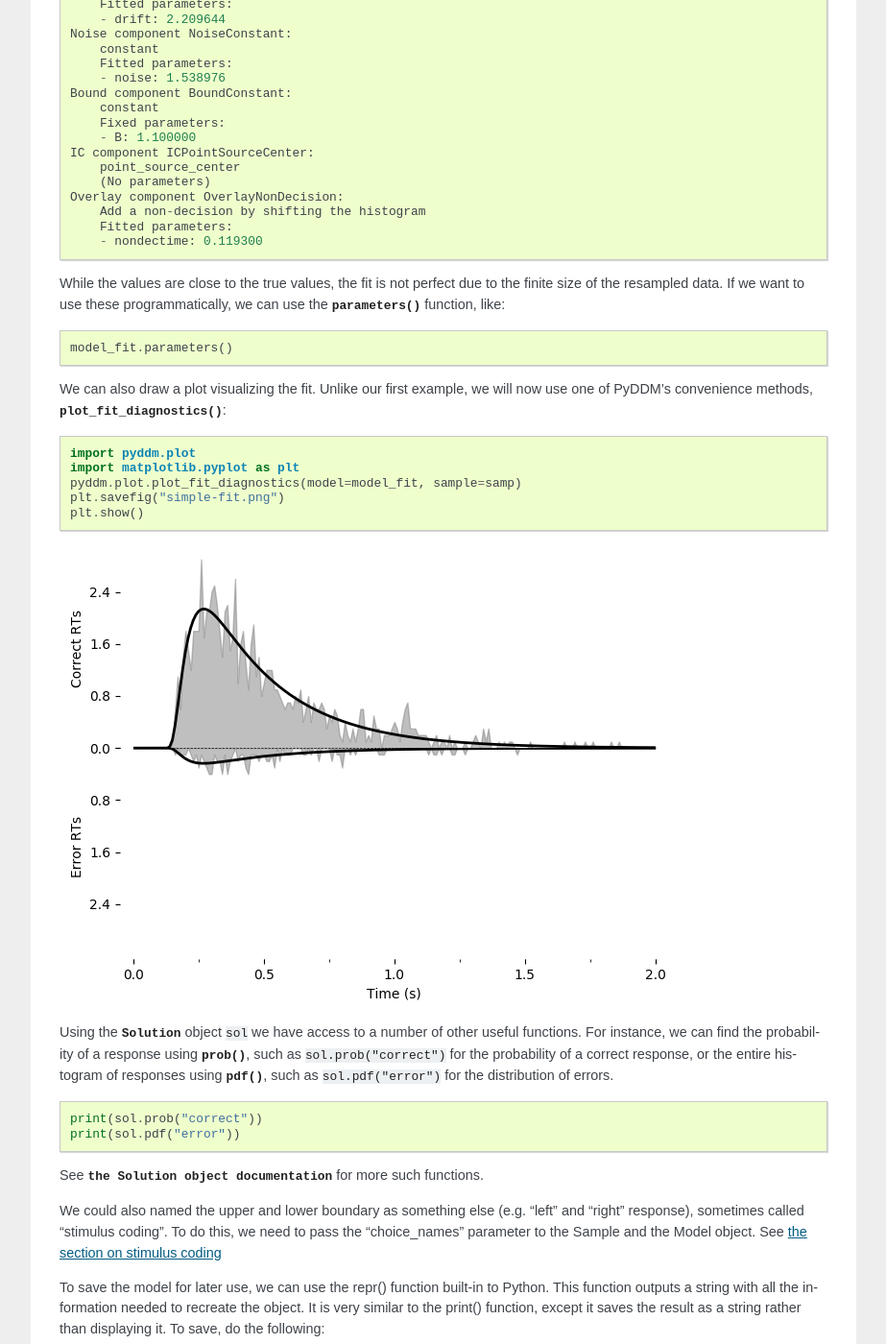
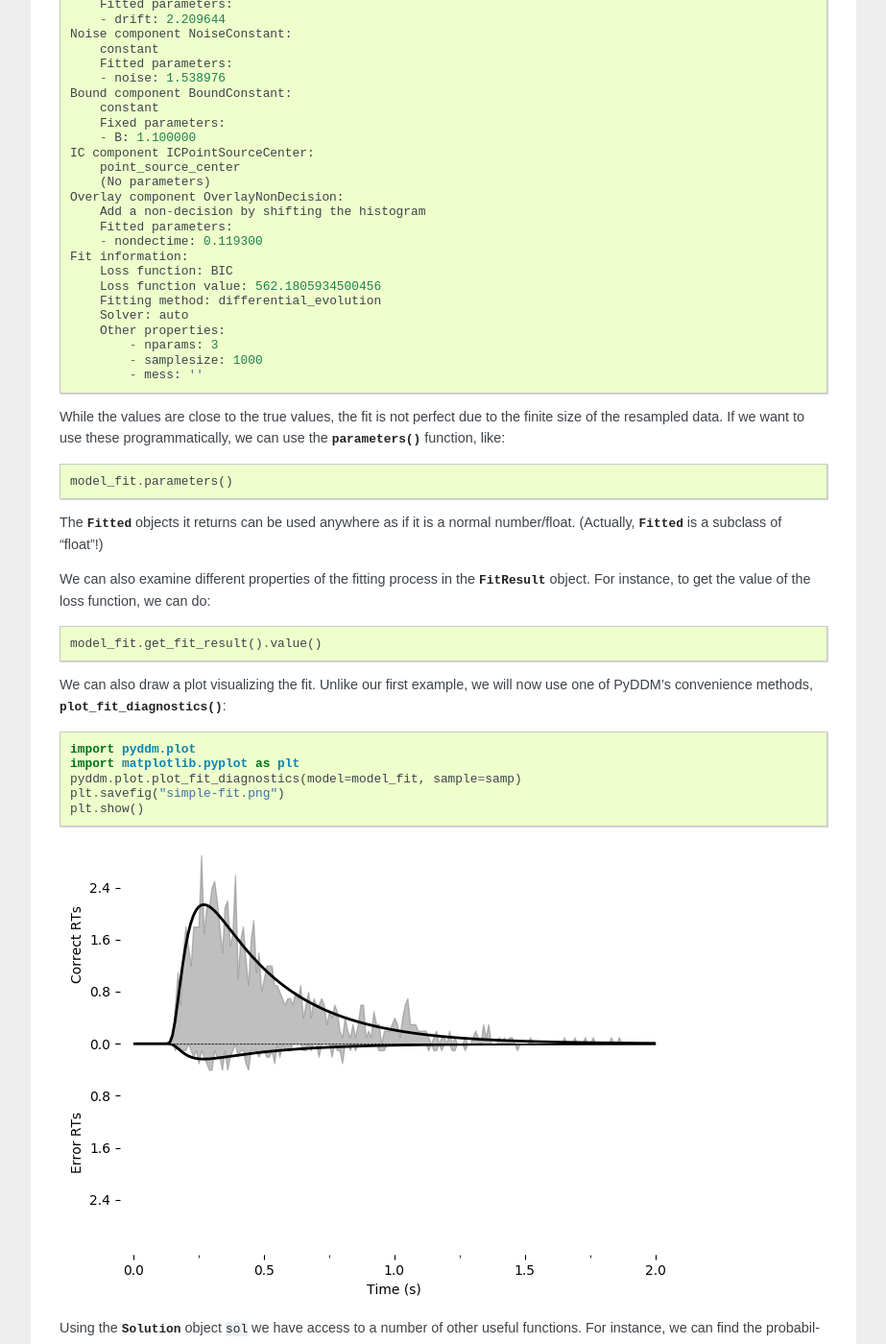
Before and after one commit to mwshinn/PyDDM, a Sphinx documentation site: the page built from doc/quickstart.rst, in a window 1280 px wide and 1400 px high, scrolled down 2405 px. Shown: the whole window at 96% size, without its empty margins (198-1121 px from the left). Built offline with Sphinx 7.4.7, drawn with Linux system fonts in a browser that asks for light colours; formulas are drawn with MathJax 3; some of the changed text lies outside the part shown.

Commit message:
Update quickstart

```diff
--- a/doc/downloads/simple.py
+++ b/doc/downloads/simple.py
@@ -39,6 +39,7 @@ fit_adjust_model(samp, model_fit,
 
 display_model(model_fit)
 model_fit.parameters()
+model_fit.get_fit_result().value()
 
 # Plot the model fit to the PDFs and save the file.
 import pyddm.plot
--- a/doc/quickstart.rst
+++ b/doc/quickstart.rst
@@ -120,6 +120,15 @@ values may vary slightly::
       Add a non-decision by shifting the histogram
       Fitted parameters:
       - nondectime: 0.119300
+  Fit information:
+      Loss function: BIC
+      Loss function value: 562.1805934500456
+      Fitting method: differential_evolution
+      Solver: auto
+      Other properties:
+          - nparams: 3
+          - samplesize: 1000
+          - mess: ''
 
 While the values are close to the true values, the fit is not perfect due to the
 finite size of the resampled data.  If we want to use these programmatically, we
@@ -129,13 +138,24 @@ can use the :meth:`~.Model.parameters` function, like:
    :language: python
    :lines: 41
 
-We can also draw a plot
-visualizing the fit.  Unlike our first example, we will now use one of
-PyDDM's convenience methods, :func:`~.plot.plot_fit_diagnostics`:
+The :class:`~.model.Fitted` objects it returns can be used anywhere as if it is
+a normal number/float.  (Actually, :class:`~.model.Fitted` is a subclass of
+"float"!)
+
+We can also examine different properties of the fitting process in the
+:class:`~.fitresult.FitResult` object.  For instance, to get the value of the
+loss function, we can do:
 
 .. literalinclude:: downloads/simple.py
    :language: python
-   :lines: 44-48
+   :lines: 42
+
+We can also draw a plot visualizing the fit.  Unlike our first example, we will
+now use one of PyDDM's convenience methods, :func:`~.plot.plot_fit_diagnostics`:
+
+.. literalinclude:: downloads/simple.py
+   :language: python
+   :lines: 45-49
 
 .. image:: images/simple-fit.png
 
@@ -475,6 +489,6 @@ To fit a model to data:
    the model will be changed to :class:`.Fitted` objects, which are
    just like :class:`.Fittable` objects except they contain the fitted
    values.
-4. View the output by calling :func:`.display_model` on the model.
-   The value of the loss function is accessible via
-   :meth:`.Model.get_fit_result`.
+4. View the output by calling :func:`.display_model` on the model.  The value of
+   the loss function is accessible via :meth:`.Model.get_fit_result` and the
+   parameters via :meth:`.Model.parameters`.
```
Also changed, not shown: other parts of doc/quickstart.rst (+3 -9 lines).
